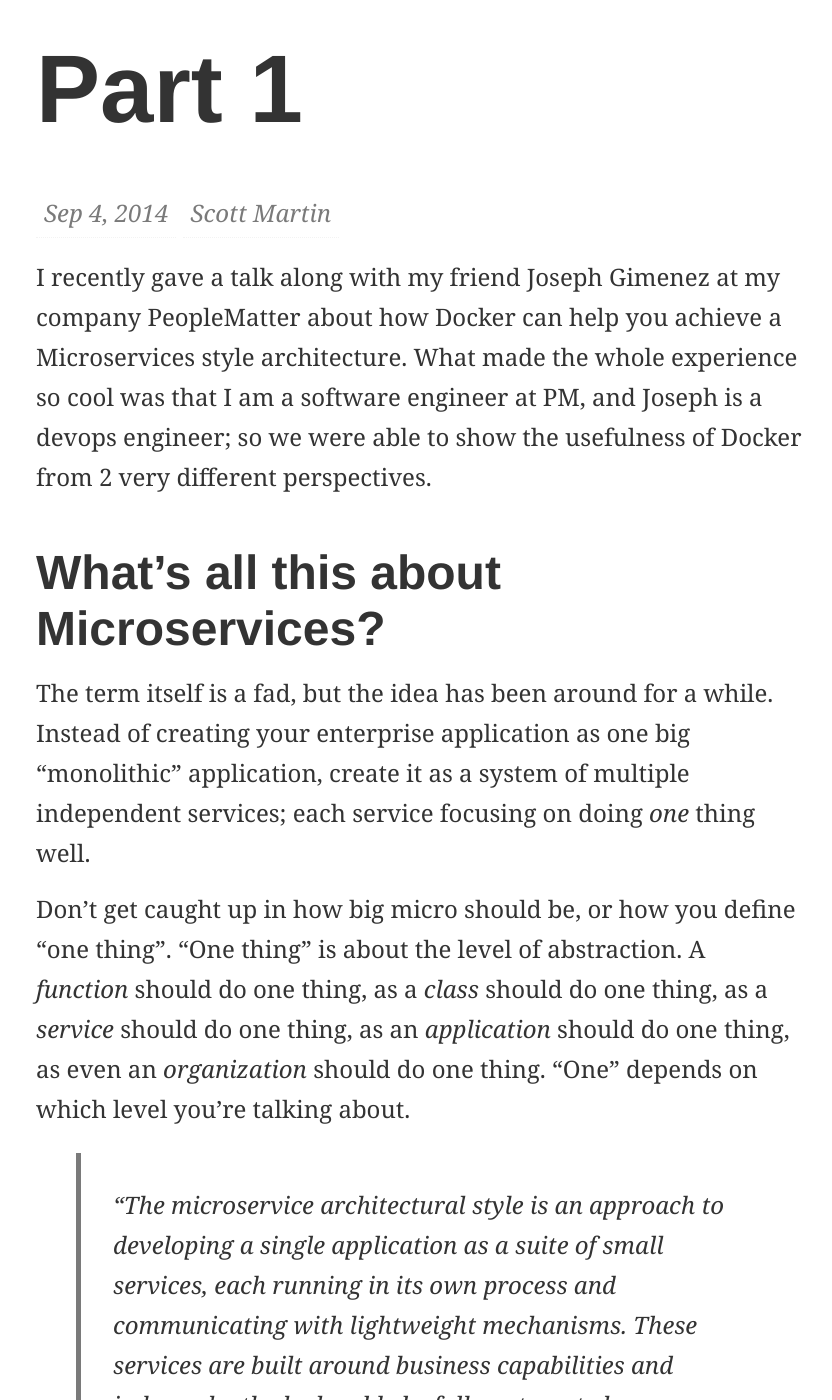
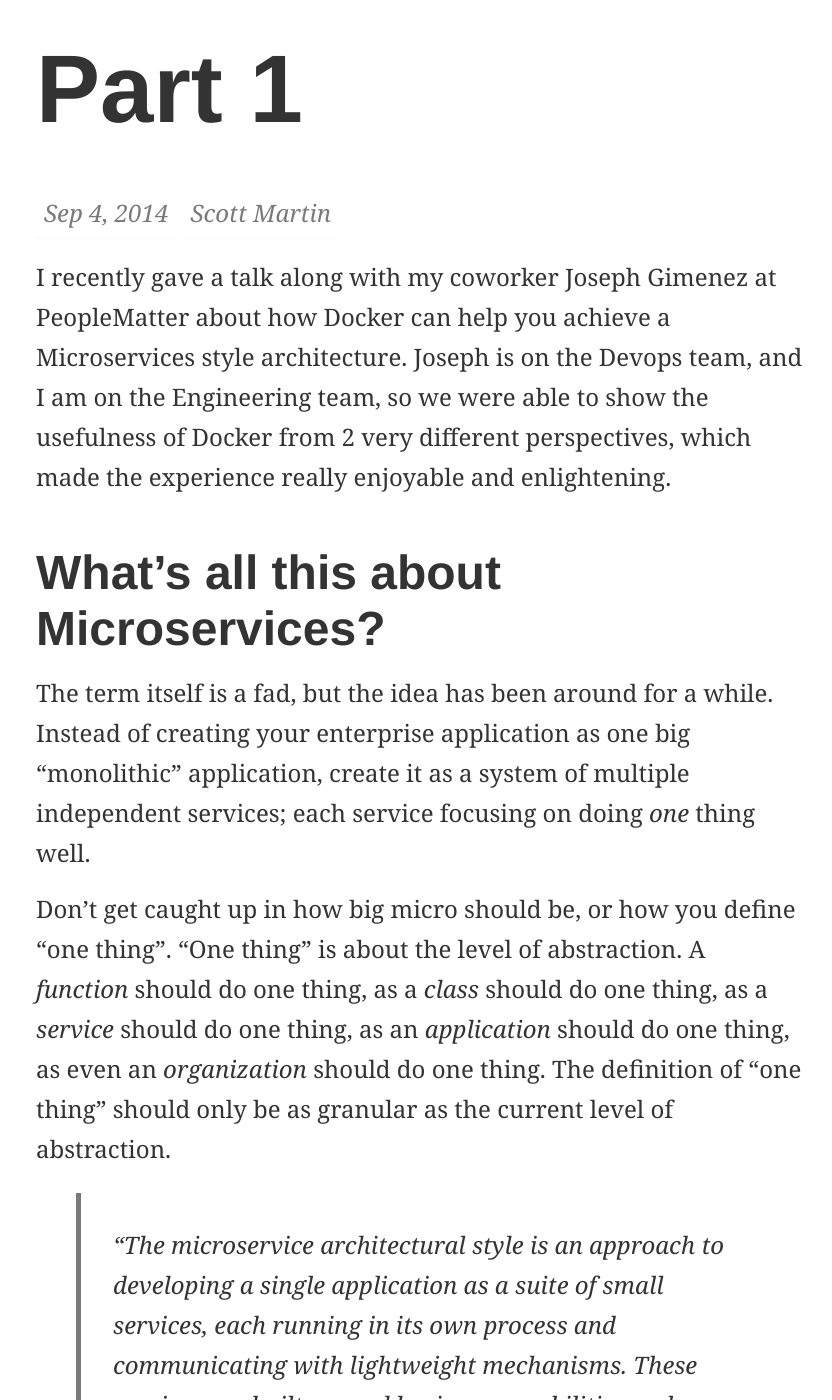
Before and after one commit to scott-martin/code-fluent, a Jekyll site: the page built from _posts/2014-09-04-docker-and-microservices-part-1.md, in a window 1280 px wide and 1400 px high, scrolled down 407 px. Shown: the whole window, without its empty margins (220-1052 px from the left). Built offline with Jekyll 4.4.1, drawn with Linux system fonts in a browser that asks for light colours; comment, search, counter and statistics services are not loaded.

Commit message:
Update 2014-09-04-docker-and-microservices-part-1.md

```diff
--- a/_posts/2014-09-04-docker-and-microservices-part-1.md
+++ b/_posts/2014-09-04-docker-and-microservices-part-1.md
@@ -7,13 +7,13 @@ author:     Scott Martin
 categories: microservices, docker
 ---
 
-I recently gave a talk along with my friend Joseph Gimenez at my company PeopleMatter about how Docker can help you achieve a Microservices style architecture. What made the whole experience so cool was that I am a software engineer at PM, and Joseph is a devops engineer; so we were able to show the usefulness of Docker from 2 very different perspectives.
+I recently gave a talk along with my coworker Joseph Gimenez at PeopleMatter about how Docker can help you achieve a Microservices style architecture. Joseph is on the Devops team, and I am on the Engineering team, so we were able to show the usefulness of Docker from 2 very different perspectives, which made the experience really enjoyable and enlightening.
 
 ## What's all this about Microservices?
 
 The term itself is a fad, but the idea has been around for a while. Instead of creating your enterprise application as one big "monolithic" application, create it as a system of multiple independent services; each service focusing on doing *one* thing well.
 
-Don't get caught up in how big micro should be, or how you define "one thing". "One thing" is about the level of abstraction. A *function* should do one thing, as a *class* should do one thing, as a *service* should do one thing, as an *application* should do one thing, as even an *organization* should do one thing. "One" depends on which level you're talking about.
+Don't get caught up in how big micro should be, or how you define "one thing". "One thing" is about the level of abstraction. A *function* should do one thing, as a *class* should do one thing, as a *service* should do one thing, as an *application* should do one thing, as even an *organization* should do one thing. The definition of "one thing" should only be as granular as the current level of abstraction.
 
 > “The microservice architectural style is an approach to developing a single application as a suite of small services, each running in its own process and communicating with lightweight mechanisms. These services are built around business capabilities and independently deployable by fully automated deployment machinery.” -- [Lewis, Fowler](http://martinfowler.com/articles/microservices.html)
 
```
